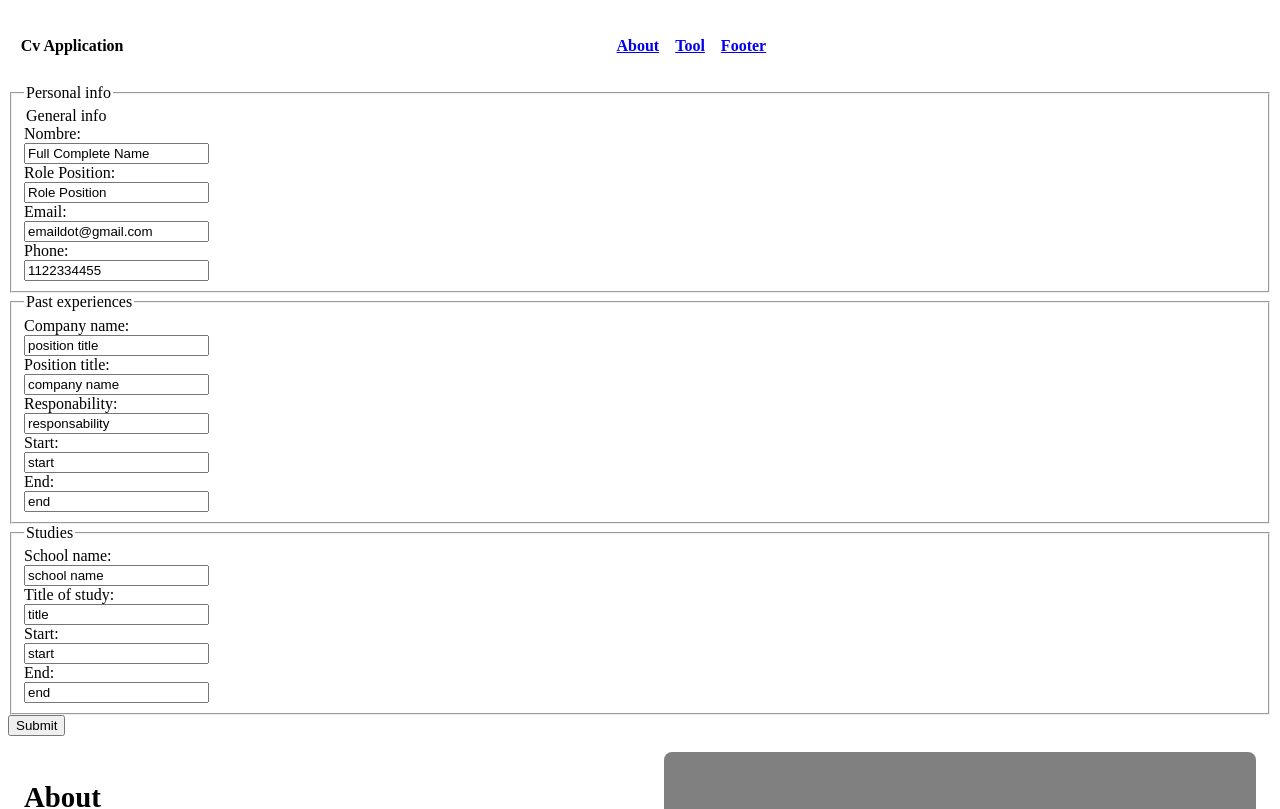
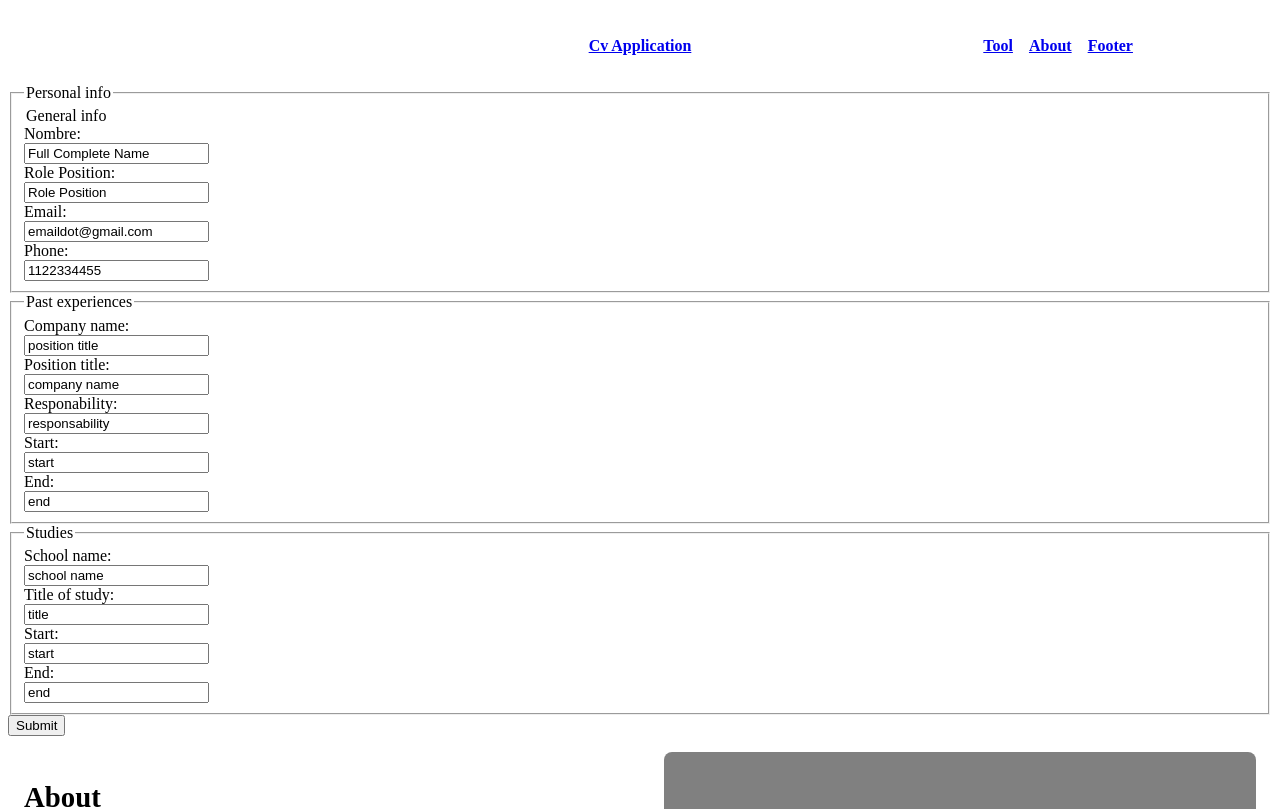
Before and after one commit to lucianoideh1/cv-application, a React (Vite) app: page / in a window 1280 px wide. Shown: the top 809 px of the page. Built offline with nearby package versions, Linux system fonts and the light colour scheme; the HTML template or start-up script is replaced by a standard one.

Commit message:
styled header and arranged linkd

```diff
--- a/src/App.jsx
+++ b/src/App.jsx
@@ -39,7 +39,7 @@ function App() {
     <>
     <Header></Header>
     <div className="container">
-    <main>
+    <main id="main">
           <form onSubmit={e => {
             e.preventDefault();
             // setCompletedForm(!completedForm)
@@ -168,8 +168,10 @@ function App() {
 
     </main>
     {/* {completedForm? <Result objeto={objeto}></Result> : null} */}
-    <About></About>
-    <Footer></Footer>
+
+    <About id="about"></About>
+    <Footer id="footer"></Footer>
+
     </div>
     </>
   )
--- a/src/components/Header.jsx
+++ b/src/components/Header.jsx
@@ -3,13 +3,13 @@ const Header = () => {
   return (
     <header>
         <nav>
-            <span>Cv Application</span>
+           <p></p>
+            <span><a href="#header">Cv Application</a></span>
             <ul>
-                <li><a href="#">About</a></li>
-                <li><a href="#">Tool</a></li>
-                <li><a href="#">Footer</a></li>
+                <li><a href="#main">Tool</a></li>
+                <li><a href="#about">About</a></li>
+                <li><a href="#footer">Footer</a></li>
             </ul>
-            <span></span>
         </nav>
     </header>
   )
--- a/src/styles/header.css
+++ b/src/styles/header.css
@@ -1,17 +1,23 @@
 nav {
-    display: flex;
+    /* display: flex; */
+    display: grid;
+    grid-template-columns: 1fr 1fr 1fr;
+    grid-template-rows: 1fr;
     align-items: center;
     gap: 1rem;
     background-color: var(--clr-black);
     color: var(--clr-white);
     font-weight: 700;
     padding: .8rem;
-    justify-content: space-between;
+    text-align: center;
+    /* justify-content: space-between; */
 }
+
 nav ul{
     padding: 0;
     display: flex;
     gap: 1rem;
+    justify-content: center;
 }
 nav ul li{
     list-style: none;
--- a/src/styles/index.css
+++ b/src/styles/index.css
@@ -35,6 +35,8 @@ body{
 }
 .about-section{
   /* width: clamp(300px,600px,900px); */
+  max-width: 1200px;
+  margin: 0 auto;
   border: 1px solid red;
 }
 
```
